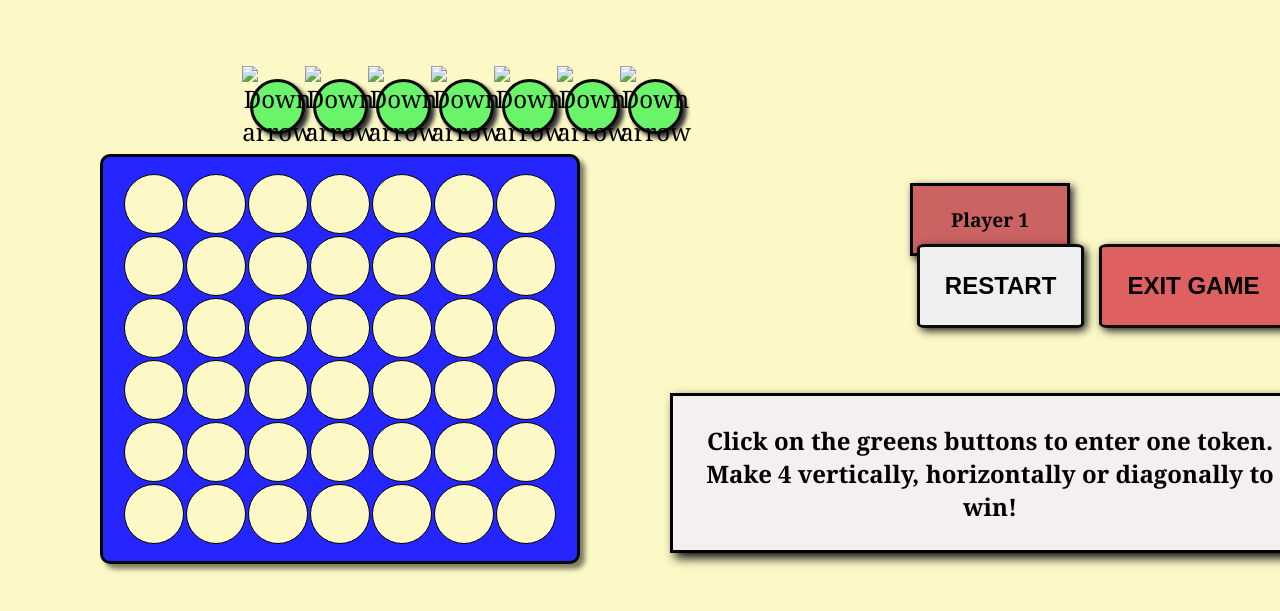
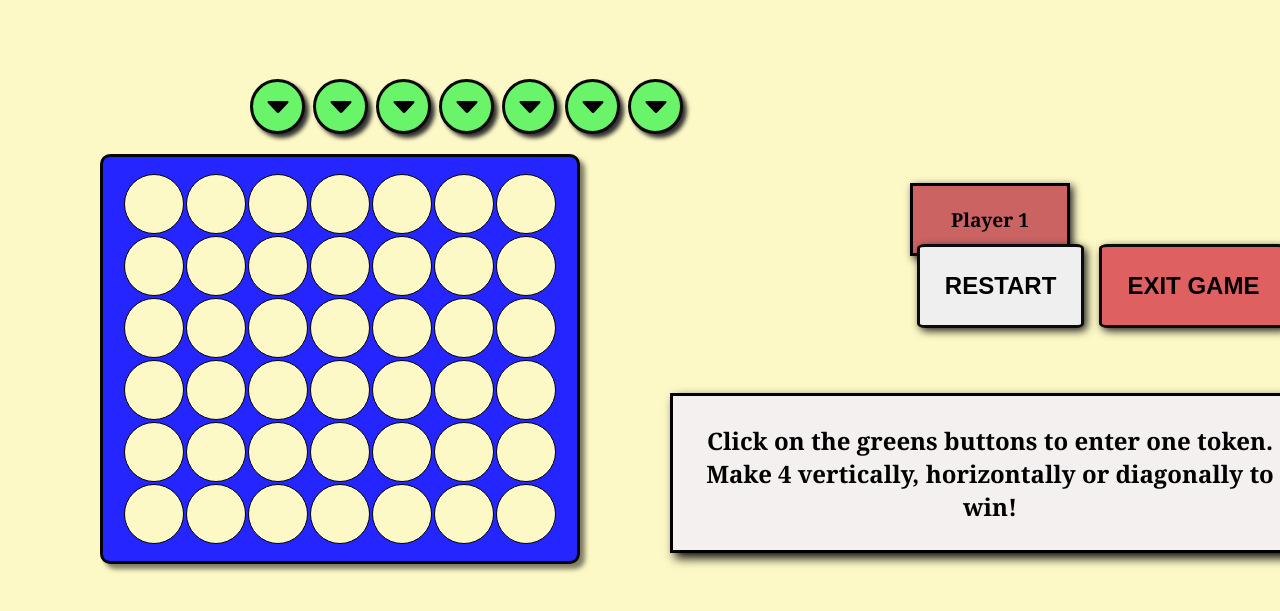
Before and after one commit to KevinVanDerSchans/202304-w1ch1-kevin-schans, a plain HTML site: page index.html in a window 1280 px wide. Both pictures are taken after a click on the button "START". Shown: the part 117-728 px from the top of the page. Drawn offline with Linux system fonts and the light colour scheme.

Commit message:
Add index.html with favicon and arrow icons fixed

```diff
--- a/index.html
+++ b/index.html
@@ -5,7 +5,7 @@
   <meta charset="UTF-8">
   <meta http-equiv="X-UA-Compatible" content="IE=edge">
   <meta name="viewport" content="width=device-width, initial-scale=1.0">
-  <link rel="shortcut icon" href="/media/favicon.ico" type="image/x-icon">
+  <link rel="shortcut icon" href="assets\favicon.ico" type="image/x-icon">
   <link rel="stylesheet" href="styles.css">
   <title>ISDI Conecta4</title>
 </head>
@@ -17,13 +17,13 @@
 
   <main>
     <section class="button-container show-off">
-      <button class="first-button token-button col-0"><img src="/media/down.png" alt="Down arrow"></button>
-      <button class="second-button token-button col-1"><img src="/media/down.png" alt="Down arrow"></button>
-      <button class="third-button token-button col-2"><img src="/media/down.png" alt="Down arrow"></button>
-      <button class="fourth-button token-button col-3"><img src="/media/down.png" alt="Down arrow"></button>
-      <button class="fifth-button token-button col-4"><img src="/media/down.png" alt="Down arrow"></button>
-      <button class="sixth-button token-button col-5"><img src="/media/down.png" alt="Down arrow"></button>
-      <button class="seventh-button token-button col-6"><img src="/media/down.png" alt="Down arrow"></button>
+      <button class="first-button token-button col-0"><img src="assets\down.png" alt="Down arrow"></button>
+      <button class="second-button token-button col-1"><img src="assets\down.png" alt="Down arrow"></button>
+      <button class="third-button token-button col-2"><img src="assets\down.png" alt="Down arrow"></button>
+      <button class="fourth-button token-button col-3"><img src="assets\down.png" alt="Down arrow"></button>
+      <button class="fifth-button token-button col-4"><img src="assets\down.png" alt="Down arrow"></button>
+      <button class="sixth-button token-button col-5"><img src="assets\down.png" alt="Down arrow"></button>
+      <button class="seventh-button token-button col-6"><img src="assets\down.png" alt="Down arrow"></button>
     </section>
 
     <section class="table-container">
```
